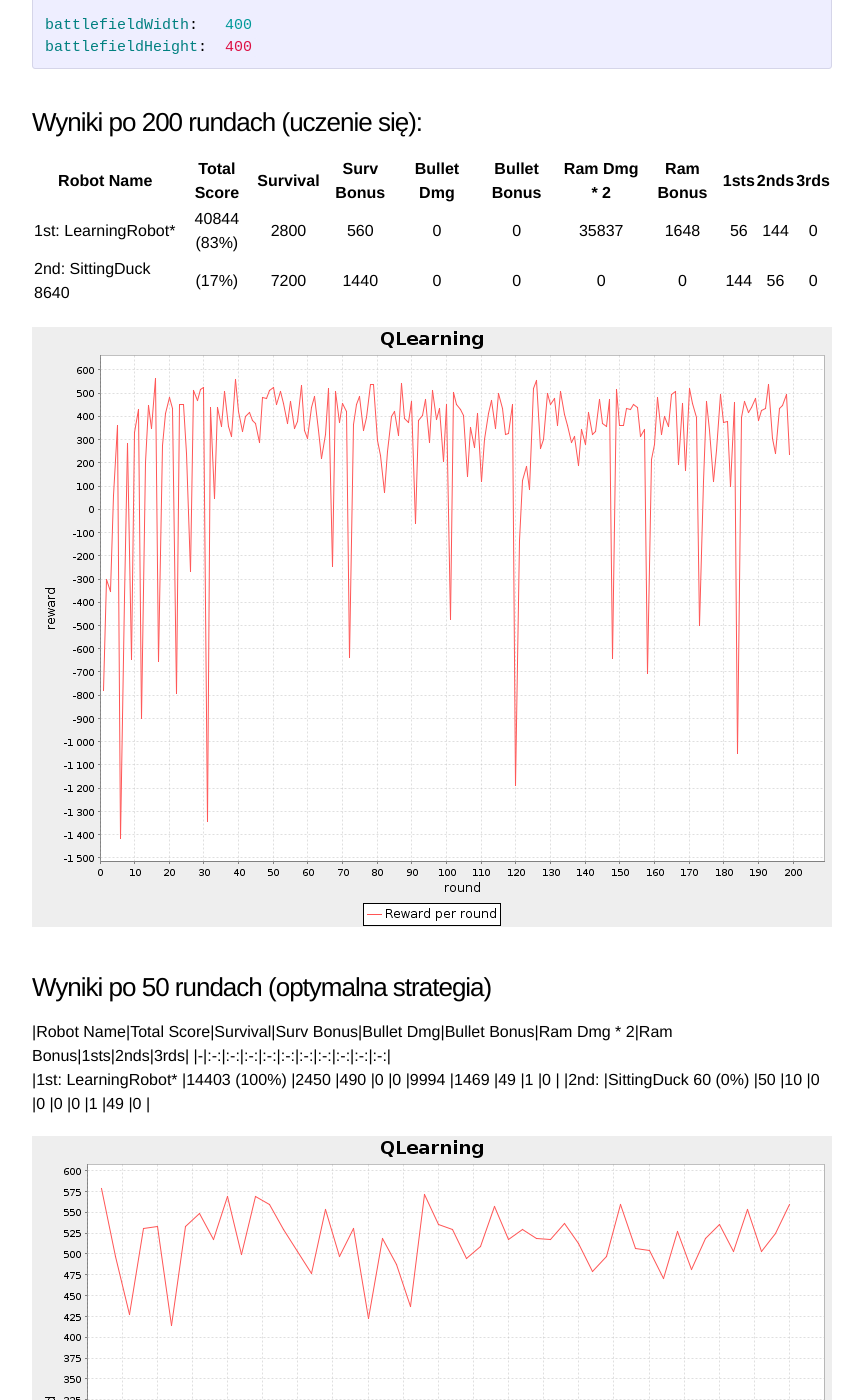
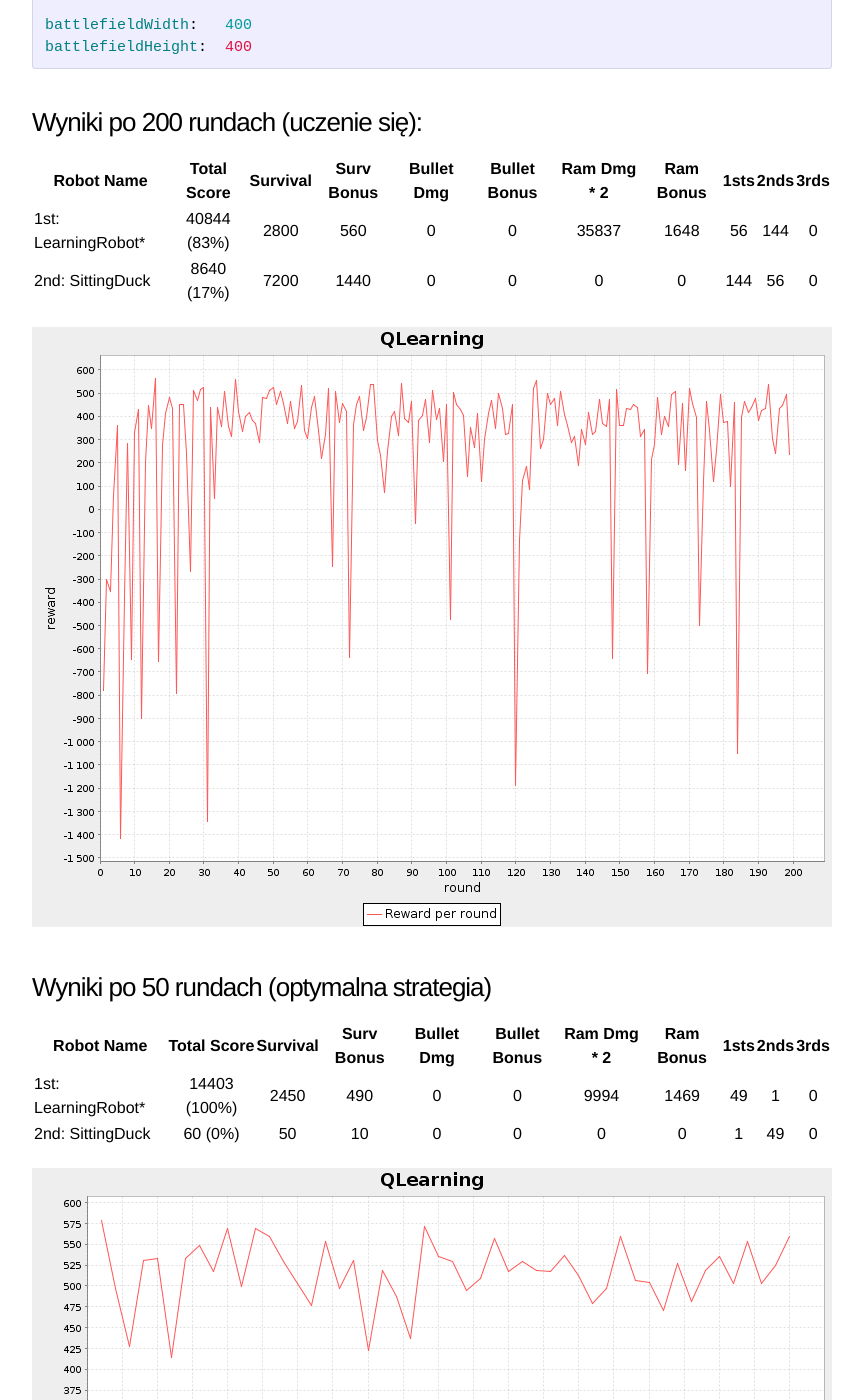
Before and after one commit to krris/QLearning-Robocode, a Jekyll site: the page built from _posts/2014-06-15-prosty-przyklad-ql-approximate.markdown, in a window 1280 px wide and 1400 px high, scrolled down 816 px. Shown: the whole window, without its empty margins (208-1071 px from the left). Built offline with Jekyll 4.4.1, drawn with Linux system fonts in a browser that asks for light colours.

Commit message:
Correct table with results.

```diff
--- a/_posts/2014-06-15-prosty-przyklad-ql-approximate.markdown
+++ b/_posts/2014-06-15-prosty-przyklad-ql-approximate.markdown
@@ -41,14 +41,15 @@ battlefieldHeight:  400
 |Robot Name|Total Score|Survival|Surv Bonus|Bullet Dmg|Bullet Bonus|Ram Dmg * 2|Ram Bonus|1sts|2nds|3rds|
 |-|:-:|:-:|:-:|:-:|:-:|:-:|:-:|:-:|:-:|:-:|
 |1st: LearningRobot*   |40844 (83%) |2800    |560 |0   |0   |35837   |1648    |56  |144 |0   |
-|2nd: SittingDuck 8640 |(17%)  |7200    |1440    |0   |0   |0   |0   |144 |56  |0   |
+|2nd: SittingDuck |8640 (17%)  |7200    |1440    |0   |0   |0   |0   |144 |56  |0   |
 
 ![Chart]( {{ site.images }}/sitting_duck_ql_approximate_15_06.png)
 
 ###Wyniki po 50 rundach (optymalna strategia)
+
 |Robot Name|Total Score|Survival|Surv Bonus|Bullet Dmg|Bullet Bonus|Ram Dmg * 2|Ram Bonus|1sts|2nds|3rds|
 |-|:-:|:-:|:-:|:-:|:-:|:-:|:-:|:-:|:-:|:-:|
 |1st: LearningRobot*   |14403 (100%)    |2450    |490 |0   |0   |9994    |1469    |49  |1   |0   |
-|2nd: |SittingDuck 60 (0%) |50  |10  |0   |0   |0   |0   |1   |49  |0   |
+|2nd: SittingDuck |60 (0%) |50  |10  |0   |0   |0   |0   |1   |49  |0   |
 
 ![Chart]( {{ site.images }}/sitting_duck_ql_approximate_optimal_15_06.png)
```
